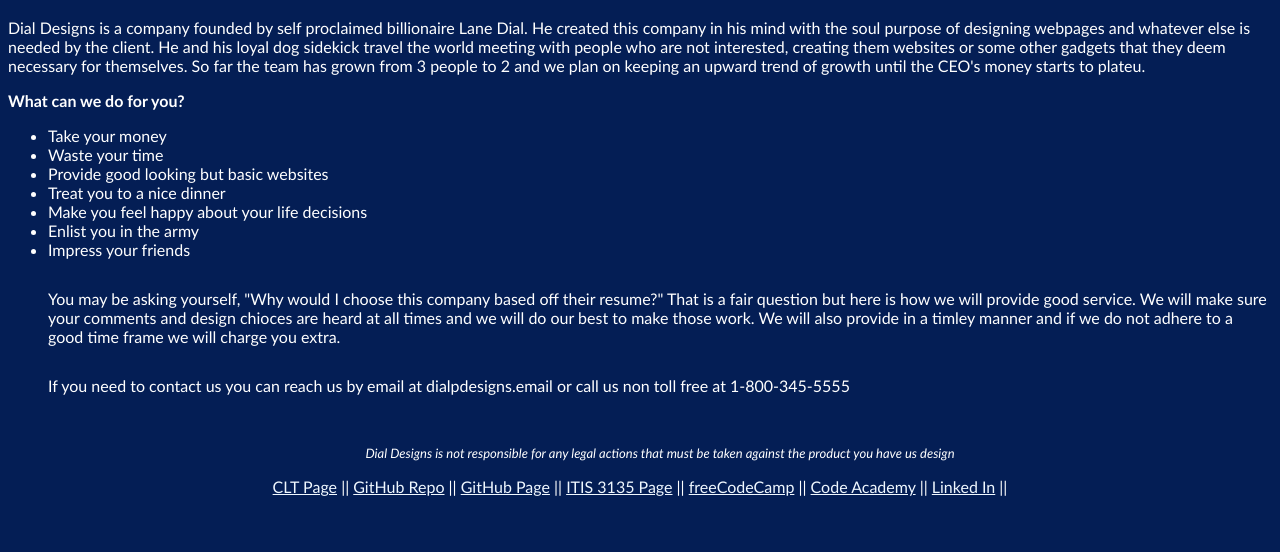
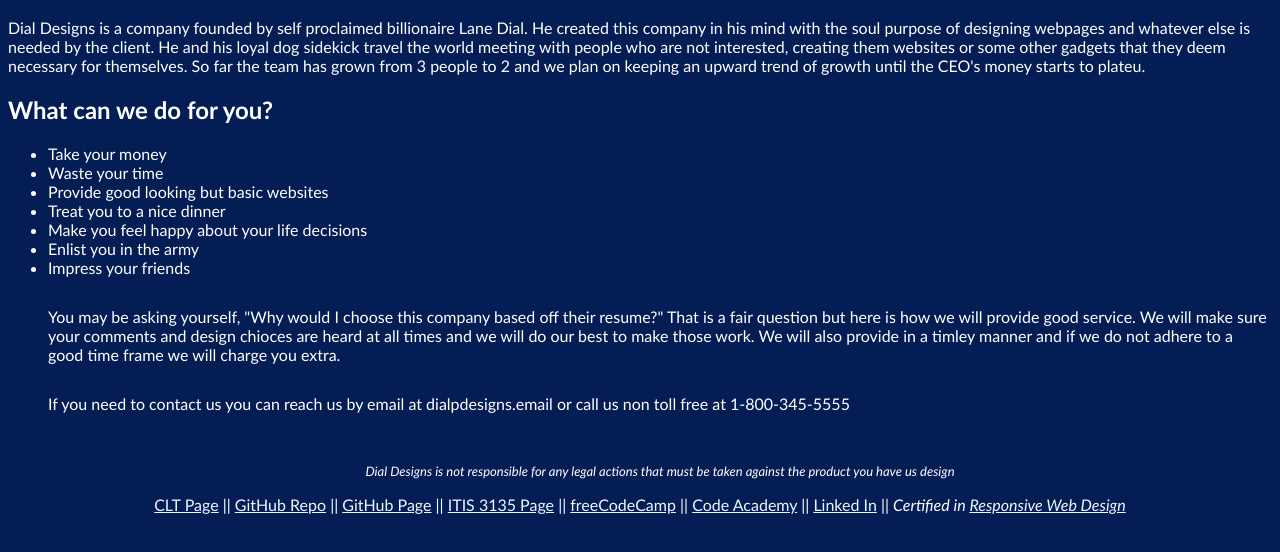
Before and after one commit to ldial11/ldial11.github.io, a plain HTML site: page itis3135/dialpdesigns.co.html in a window 1280 px wide. Shown: the part 68-620 px from the top of the page. Drawn offline with Linux system fonts and the light colour scheme.

Commit message:
fixing some assignments

```diff
--- a/itis3135/dialpdesigns.co.html
+++ b/itis3135/dialpdesigns.co.html
@@ -4,6 +4,7 @@
     <meta charset="UTF-8">
     <meta name="viewport" content="width=device-width, initial-scale=1.0">
     <title>Dial Designs</title>
+    <script src="https://lint.page/kit/4d0fe3.js" crossorigin="anonymous"></script>
     <style>
         body{
             background-color: #041e55;
@@ -43,10 +44,13 @@
     </style>
 </head>
 <body>
-    <main>
+    <header>
         <h1>Dial Designs <img src="https://uxwing.com/wp-content/themes/uxwing/download/peoples-avatars/productivity-expert-icon.png" alt="icon"></h1>
         <p>Dial Designs is a company founded by self proclaimed billionaire Lane Dial. He created this company in his mind with the soul purpose of designing webpages and whatever else is needed by the client. He and his loyal dog sidekick travel the world meeting with people who are not interested, creating them websites or some other gadgets that they deem necessary for themselves. So far the team has grown from 3 people to 2 and we plan on keeping an upward trend of growth until the CEO's money starts to plateu.</p>
-        <b>What can we do for you?</b><ul>
+    </header>
+    <main>
+       <h2><b>What can we do for you?</b></h2>
+        <ul>
             <li>Take your money</li>
             <li>Waste your time</li>
             <li>Provide good looking but basic websites</li>
@@ -74,6 +78,8 @@
         <a href="https://www.freecodecamp.org/lanedial1">freeCodeCamp</a> ||
         <a href="https://www.freecodecamp.org/lanedial1">Code Academy</a> ||
         <a href="https://www.linkedin.com/in/lane-dial-0213741b4/">Linked In</a> ||
+        <i>Certified in <a href="https://www.freecodecamp.org/certification/lanedial1/responsive-web-design">Responsive Web Design</a></i>
+
     </nav>
 </footer>
 </html>
```
Also changed, not shown: itis3135/contract.html (+1 -0 lines), itis3135/index.html (+1 -0 lines), itis3135/introduction.html (+1 -0 lines), itis3135/luciousdilophosaurus/about.html (+1 -0 lines), itis3135/luciousdilophosaurus/index.html (+1 -0 lines), itis3135/luciousdilophosaurus/products.html (+1 -0 lines).
